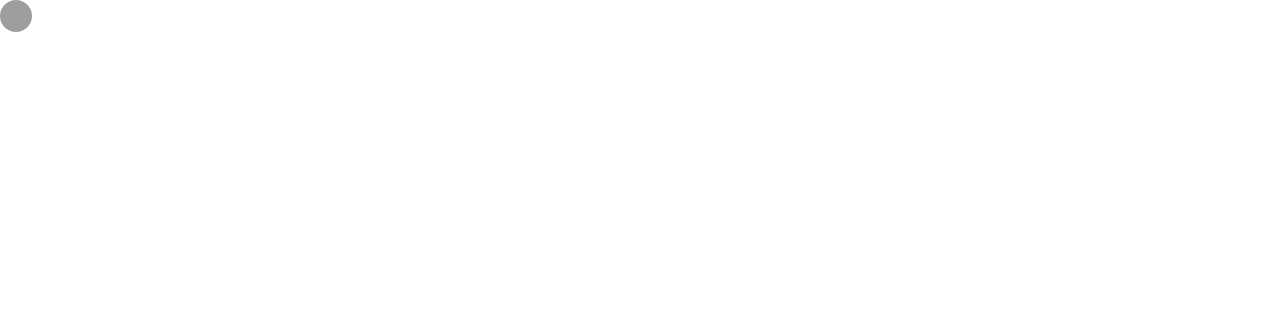
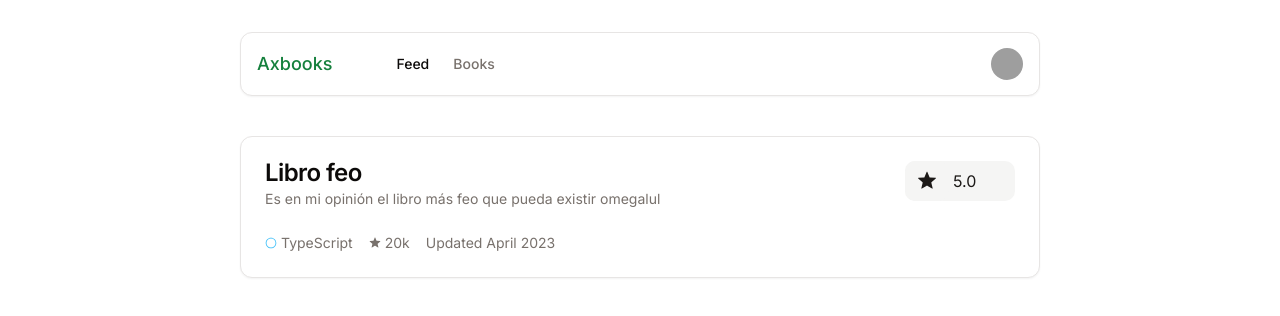
Before and after one commit to MarcoTheBigCreator/api-project-axmovies, a Next.js app: page /feed in a window 1280 px wide. Shown: the top 316 px of the page. Built offline with nearby package versions, Linux system fonts and the light colour scheme; grey boxes are pictures that could not be loaded.

Commit message:
add: ReviewCard

```diff
--- a/app/auth/components/UserAuthForm.tsx
+++ b/app/auth/components/UserAuthForm.tsx
@@ -29,13 +29,13 @@ export const UserAuthForm = () => {
 
         if (response.ok === false){
             alert("Error al iniciar sesión")
+            router.push("/")
             setIsLoading(false)
-            router.push("/")
             return
         }
         else{
+            router.push("/feed")
             setIsLoading(false)
-            router.push("/feed")
             return
         }
 
--- /dev/null
+++ b/app/feed/components/MainNav.tsx
@@ -0,0 +1,28 @@
+import Link from "next/link"
+
+import { cn } from "@/lib/utils"
+
+export function MainNav({
+  className,
+  ...props
+}: React.HTMLAttributes<HTMLElement>) {
+  return (
+    <nav
+      className={cn("flex items-center space-x-4 lg:space-x-6", className)}
+      {...props}
+    >
+      <Link
+        href="/examples/dashboard"
+        className="text-sm font-medium transition-colors hover:text-primary"
+      >
+        Feed
+      </Link>
+      <Link
+        href="/examples/dashboard"
+        className="text-sm font-medium text-muted-foreground transition-colors hover:text-primary"
+      >
+        Books
+      </Link>
+    </nav>
+  )
+}
--- /dev/null
+++ b/app/feed/components/ReviewCard.tsx
@@ -0,0 +1,51 @@
+import {
+    CircleIcon,
+    StarFilledIcon,
+  } from "@radix-ui/react-icons"
+
+  import { Button } from "@/components/ui/button"
+  import {
+    Card,
+    CardContent,
+    CardDescription,
+    CardHeader,
+    CardTitle,
+  } from "@/components/ui/card"
+
+  import { Separator } from "@/components/ui/separator"
+
+  export function ReviewCard() {
+    return (
+      <Card>
+        <CardHeader className="grid grid-cols-[1fr_110px] items-start gap-4 space-y-0">
+          <div className="space-y-1">
+            <CardTitle>Libro feo</CardTitle>
+            <CardDescription>
+              Es en mi opinión el libro más feo que pueda existir omegalul
+            </CardDescription>
+          </div>
+          <div className="flex items-center space-x-1 rounded-md bg-secondary text-secondary-foreground">
+            <Button variant="secondary" className="px-3 shadow-none">
+              <StarFilledIcon className="h-5 w-5" />
+            </Button>
+            <span className="text-base">
+              5.0
+            </span>
+          </div>
+        </CardHeader>
+        <CardContent>
+          <div className="flex space-x-4 text-sm text-muted-foreground">
+            <div className="flex items-center">
+              <CircleIcon className="mr-1 h-3 w-3 fill-sky-400 text-sky-400" />
+              TypeScript
+            </div>
+            <div className="flex items-center">
+              <StarFilledIcon className="mr-1 h-3 w-3" />
+              20k
+            </div>
+            <div>Updated April 2023</div>
+          </div>
+        </CardContent>
+      </Card>
+    )
+  }
--- a/app/feed/components/UserNav.tsx
+++ b/app/feed/components/UserDropdown.tsx
@@ -7,15 +7,14 @@ import {
   import {
     DropdownMenu,
     DropdownMenuContent,
-    DropdownMenuGroup,
+    // DropdownMenuGroup,
     DropdownMenuItem,
     DropdownMenuLabel,
     DropdownMenuSeparator,
-    DropdownMenuShortcut,
     DropdownMenuTrigger,
   } from "@/components/ui/dropdown-menu"
 
-  export function UserNav() {
+  export function UserDropdown() {
     return (
       <DropdownMenu>
         <DropdownMenuTrigger asChild>
@@ -35,20 +34,13 @@ import {
               </p>
             </div>
           </DropdownMenuLabel>
-          {/* <DropdownMenuSeparator />
-          <DropdownMenuGroup>
+          <DropdownMenuSeparator />
+          {/* <DropdownMenuGroup>
             <DropdownMenuItem>
               Profile
             </DropdownMenuItem>
-            <DropdownMenuItem>
-              Billing
-            </DropdownMenuItem>
-            <DropdownMenuItem>
-              Settings
-            </DropdownMenuItem>
-            <DropdownMenuItem>New Team</DropdownMenuItem>
-          </DropdownMenuGroup> */}
-          <DropdownMenuSeparator />
+          </DropdownMenuGroup>
+          <DropdownMenuSeparator /> */}
           <DropdownMenuItem>
             Log out
           </DropdownMenuItem>
--- a/app/feed/page.tsx
+++ b/app/feed/page.tsx
@@ -1,9 +1,39 @@
-import { UserNav } from './components/UserNav';
+import { UserDropdown } from './components/UserDropdown';
+import { MainNav } from './components/MainNav';
+import { ReviewCard } from './components/ReviewCard';
+import type { Metadata } from 'next'
+import { Inter } from 'next/font/google'
+import { Card } from '@/components/ui/card';
 
-export default function Feed(){
-    return(
+const inter = Inter({ subsets: ['latin'] })
+
+export const metadata: Metadata = {
+    title: "My Feed",
+    description: "Axbooks reviews of books.",
+  }
+
+export default function Feed() {
+
+    return (
         <>
-            <UserNav/>
+            <div className='mx-60'>
+                <div className='hidden flex-col md:flex'>
+                    <div>
+                        <Card className='flex h-16 mt-8 items-center px-4'>
+                            <span className='mr-10 hidden md:block text-green-700 font-medium text-lg'>Axbooks</span>
+                            <MainNav className='mx-6' />
+                            <div className='ml-auto flex items-center space-x-4'>
+                                <UserDropdown />
+                            </div>
+                        </Card>
+                    </div>
+                </div>
+                <div className='mt-10'>
+                    <ReviewCard />
+                </div>
+            </div>
+
+
         </>
     )
 }
--- a/app/layout.tsx
+++ b/app/layout.tsx
@@ -5,8 +5,8 @@ import { Inter } from 'next/font/google'
 const inter = Inter({ subsets: ['latin'] })
 
 export const metadata: Metadata = {
-  title: "Authentication",
-  description: "Authentication forms built using the components.",
+  title: "Login",
+  description: "Authentication page.",
 }
 
 export default function RootLayout({
--- /dev/null
+++ b/components/ui/card.tsx
@@ -0,0 +1,79 @@
+import * as React from "react"
+
+import { cn } from "@/lib/utils"
+
+const Card = React.forwardRef<
+  HTMLDivElement,
+  React.HTMLAttributes<HTMLDivElement>
+>(({ className, ...props }, ref) => (
+  <div
+    ref={ref}
+    className={cn(
+      "rounded-lg border bg-card text-card-foreground shadow-sm",
+      className
+    )}
+    {...props}
+  />
+))
+Card.displayName = "Card"
+
+const CardHeader = React.forwardRef<
+  HTMLDivElement,
+  React.HTMLAttributes<HTMLDivElement>
+>(({ className, ...props }, ref) => (
+  <div
+    ref={ref}
+    className={cn("flex flex-col space-y-1.5 p-6", className)}
+    {...props}
+  />
+))
+CardHeader.displayName = "CardHeader"
+
+const CardTitle = React.forwardRef<
+  HTMLParagraphElement,
+  React.HTMLAttributes<HTMLHeadingElement>
+>(({ className, ...props }, ref) => (
+  <h3
+    ref={ref}
+    className={cn(
+      "text-2xl font-semibold leading-none tracking-tight",
+      className
+    )}
+    {...props}
+  />
+))
+CardTitle.displayName = "CardTitle"
+
+const CardDescription = React.forwardRef<
+  HTMLParagraphElement,
+  React.HTMLAttributes<HTMLParagraphElement>
+>(({ className, ...props }, ref) => (
+  <p
+    ref={ref}
+    className={cn("text-sm text-muted-foreground", className)}
+    {...props}
+  />
+))
+CardDescription.displayName = "CardDescription"
+
+const CardContent = React.forwardRef<
+  HTMLDivElement,
+  React.HTMLAttributes<HTMLDivElement>
+>(({ className, ...props }, ref) => (
+  <div ref={ref} className={cn("p-6 pt-0", className)} {...props} />
+))
+CardContent.displayName = "CardContent"
+
+const CardFooter = React.forwardRef<
+  HTMLDivElement,
+  React.HTMLAttributes<HTMLDivElement>
+>(({ className, ...props }, ref) => (
+  <div
+    ref={ref}
+    className={cn("flex items-center p-6 pt-0", className)}
+    {...props}
+  />
+))
+CardFooter.displayName = "CardFooter"
+
+export { Card, CardHeader, CardFooter, CardTitle, CardDescription, CardContent }
--- /dev/null
+++ b/components/ui/separator.tsx
@@ -0,0 +1,31 @@
+"use client"
+
+import * as React from "react"
+import * as SeparatorPrimitive from "@radix-ui/react-separator"
+
+import { cn } from "@/lib/utils"
+
+const Separator = React.forwardRef<
+  React.ElementRef<typeof SeparatorPrimitive.Root>,
+  React.ComponentPropsWithoutRef<typeof SeparatorPrimitive.Root>
+>(
+  (
+    { className, orientation = "horizontal", decorative = true, ...props },
+    ref
+  ) => (
+    <SeparatorPrimitive.Root
+      ref={ref}
+      decorative={decorative}
+      orientation={orientation}
+      className={cn(
+        "shrink-0 bg-border",
+        orientation === "horizontal" ? "h-[1px] w-full" : "h-full w-[1px]",
+        className
+      )}
+      {...props}
+    />
+  )
+)
+Separator.displayName = SeparatorPrimitive.Root.displayName
+
+export { Separator }
--- a/package.json
+++ b/package.json
@@ -11,7 +11,9 @@
   "dependencies": {
     "@radix-ui/react-avatar": "^1.0.4",
     "@radix-ui/react-dropdown-menu": "^2.0.6",
+    "@radix-ui/react-icons": "^1.3.0",
     "@radix-ui/react-label": "^2.0.2",
+    "@radix-ui/react-separator": "^1.0.3",
     "@radix-ui/react-slot": "^1.0.2",
     "class-variance-authority": "^0.7.0",
     "clsx": "^2.0.0",
```
Also changed, not shown: 1 other file (tests, documents, lock files or other folders).
